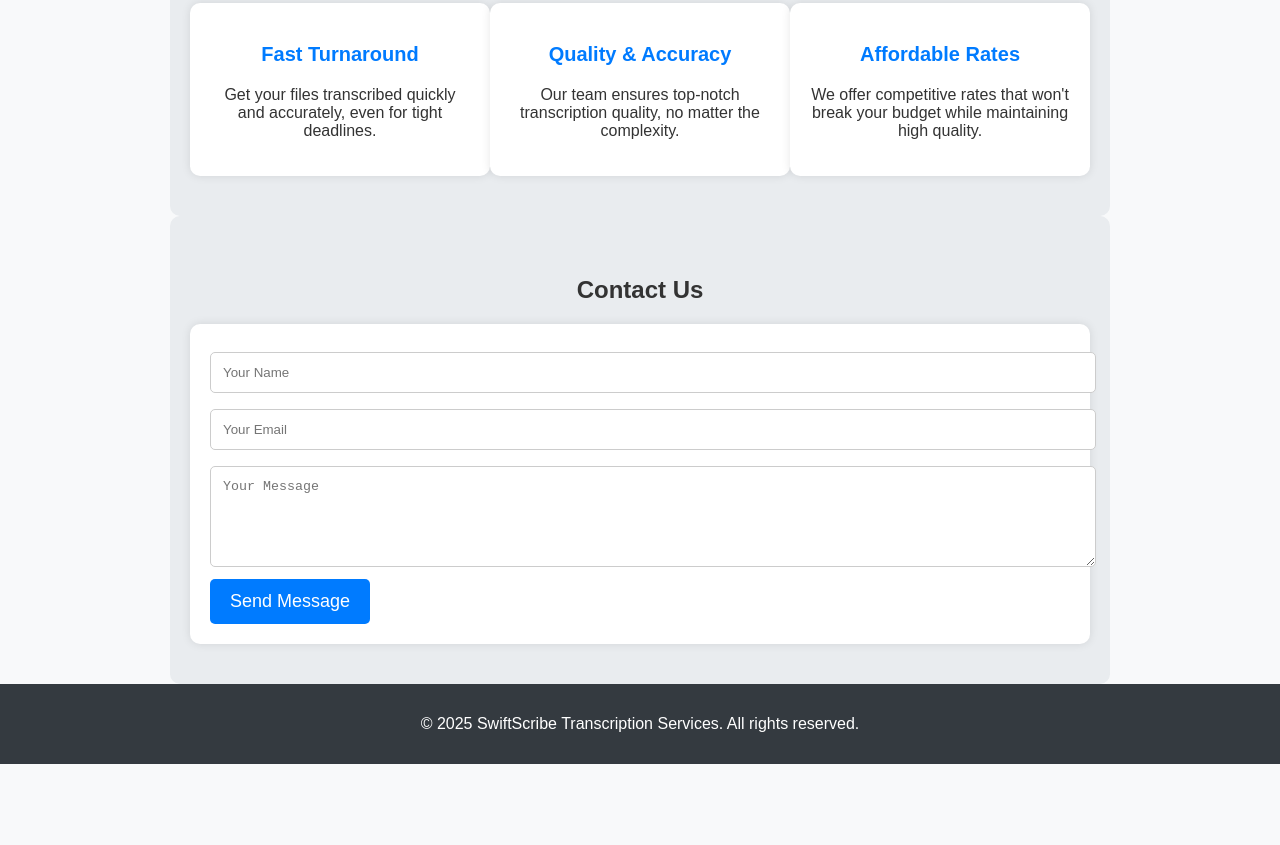
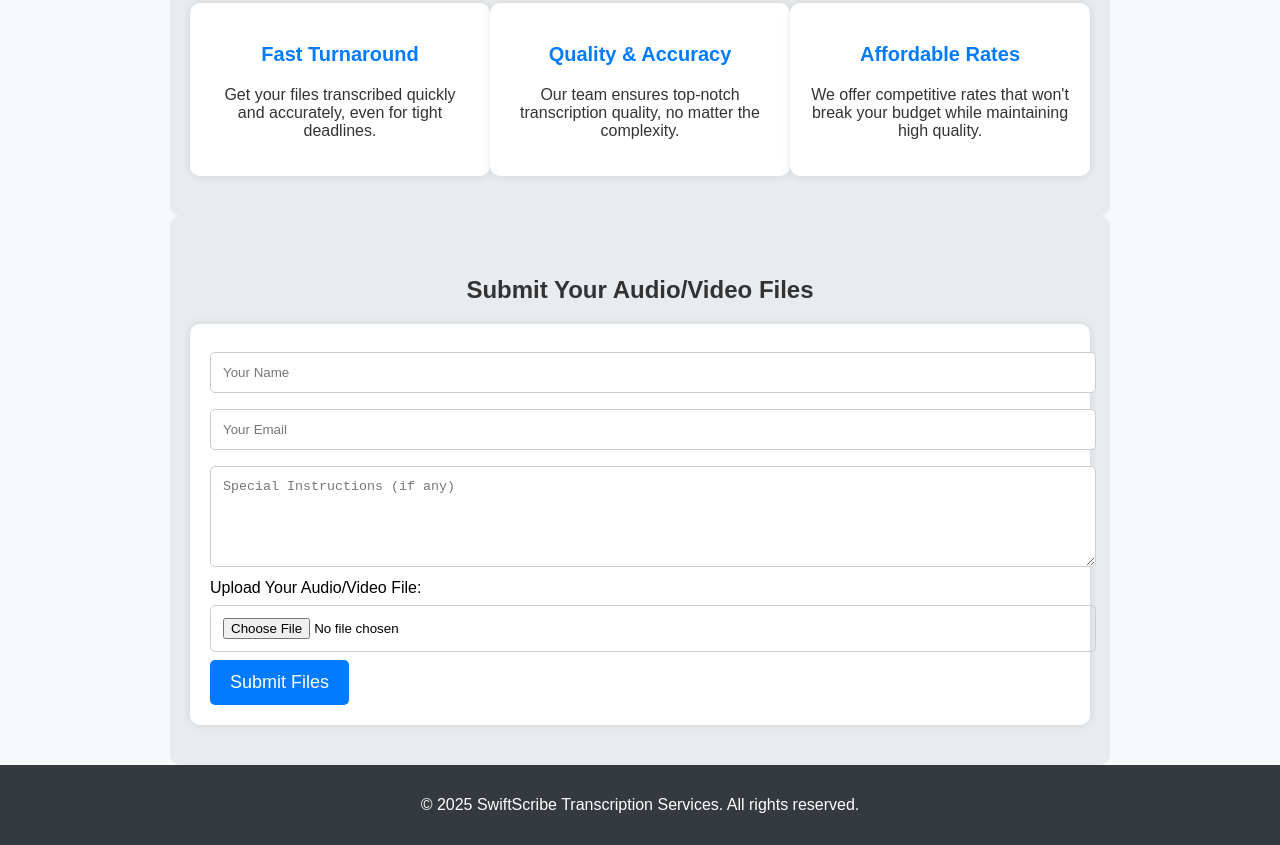
Before and after one commit to Lgkleads1/swift-scribe, a plain HTML site: page index.html in a window 1280 px wide. Shown: the part 850-1695 px from the top of the page. Before the commit the page ends 1614 px from the top, so only its background shows below. Drawn offline with Linux system fonts and the light colour scheme.

Commit message:
Update index.html

```diff
--- a/index.html
+++ b/index.html
@@ -223,13 +223,15 @@
   </section>
 
   <section id="contact">
-    <h2>Contact Us</h2>
+    <h2>Submit Your Audio/Video Files</h2>
     <div class="contact-form">
-      <form action="#" method="POST">
-        <input type="text" placeholder="Your Name" required>
-        <input type="email" placeholder="Your Email" required>
-        <textarea rows="5" placeholder="Your Message" required></textarea>
-        <button type="submit">Send Message</button>
+      <form action="#" method="POST" enctype="multipart/form-data">
+        <input type="text" name="client_name" placeholder="Your Name" required>
+        <input type="email" name="client_email" placeholder="Your Email" required>
+        <textarea name="special_instructions" rows="5" placeholder="Special Instructions (if any)" required></textarea>
+        <label for="audio_video_file">Upload Your Audio/Video File:</label>
+        <input type="file" name="audio_video_file" id="audio_video_file" accept="audio/*,video/*" required>
+        <button type="submit">Submit Files</button>
       </form>
     </div>
   </section>
```
